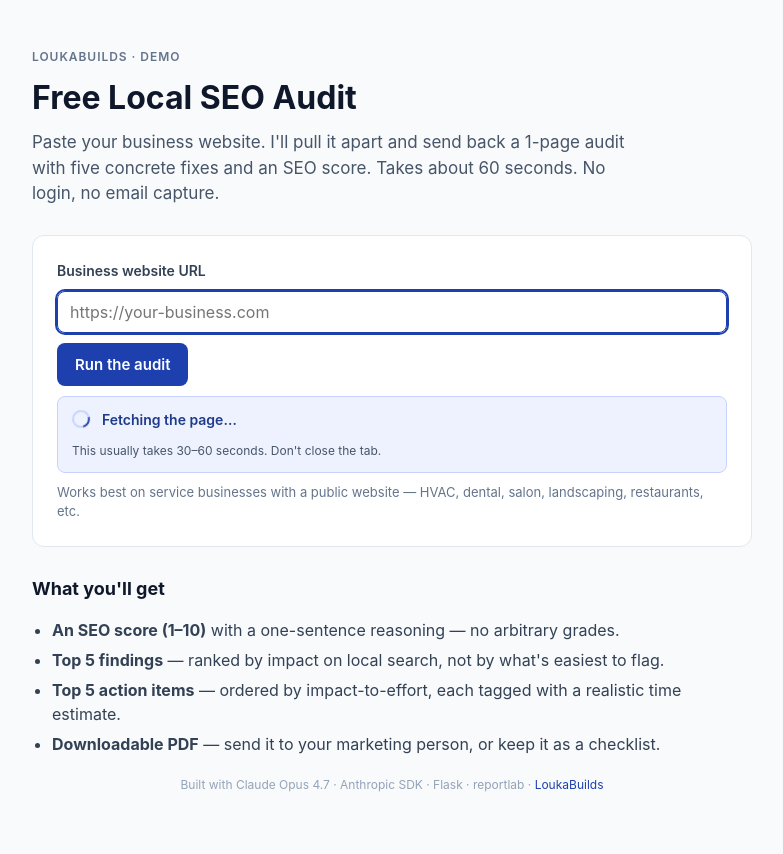
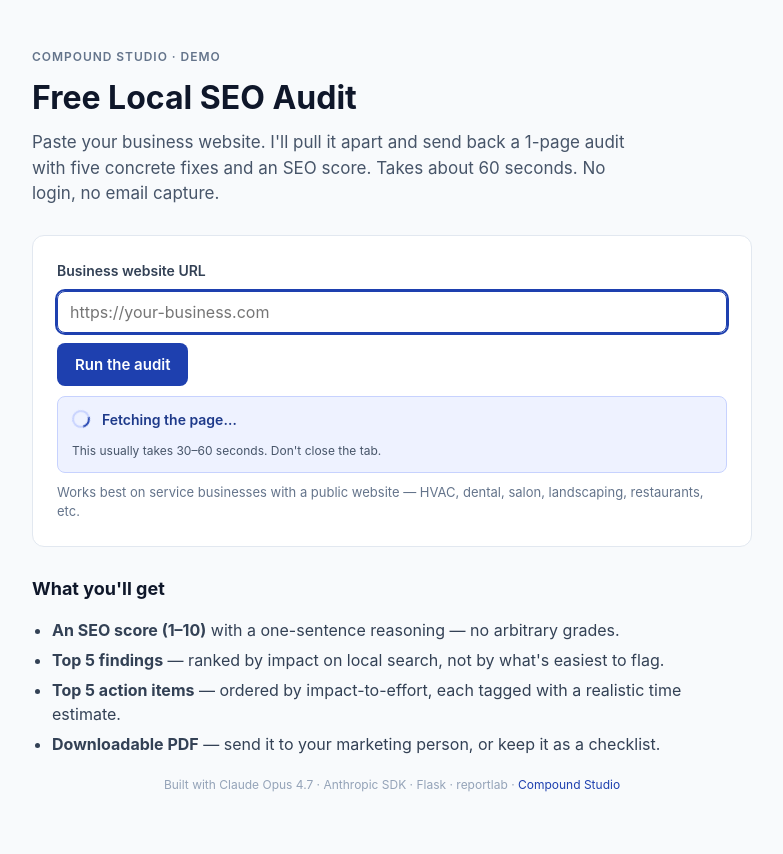
Before and after one commit to Louka212/seo-audit-demo, a Flask app: page / in a window 1280 px wide. Shown: the whole page, without its empty margins (248-1031 px from the left). Run offline with Flask 3, Linux system fonts and the light colour scheme.

Commit message:
Rebrand to Compound Studio (footer, badge, UA, links -> compoundstudio.io)
Co-Authored-By: Claude Fable 5 <noreply@anthropic.com>

```diff
--- a/app.py
+++ b/app.py
@@ -1,4 +1,4 @@
-"""LoukaBuilds SEO Audit — Flask front-end."""
+"""Compound Studio SEO Audit — Flask front-end."""
 from __future__ import annotations
 
 import json
--- a/audit.py
+++ b/audit.py
@@ -15,7 +15,7 @@ from bs4 import BeautifulSoup
 
 
 SCRAPE_TIMEOUT_SECONDS = 15
-USER_AGENT = "Mozilla/5.0 (compatible; LoukaBuildsSEOAudit/1.0)"
+USER_AGENT = "Mozilla/5.0 (compatible; CompoundStudioSEOAudit/1.0)"
 MAX_HTML_BYTES = 750_000  # ~750KB — ignore huge pages (they bust the context anyway)
 
 
--- a/pdf_gen.py
+++ b/pdf_gen.py
@@ -118,7 +118,7 @@ def render_pdf(audit: dict) -> bytes:
         flow.append(Paragraph(f"— {_escape(closing)}", s["closing"]))
 
     flow.append(Paragraph(
-        "Generated by LoukaBuilds · loukahosn@gmail.com · 786-867-1737",
+        "Generated by Compound Studio · malak@compoundstudio.io · 786-867-1737",
         s["footer"]))
 
     doc.build(flow)
--- a/templates/index.html
+++ b/templates/index.html
@@ -3,14 +3,14 @@
 <head>
   <meta charset="utf-8">
   <meta name="viewport" content="width=device-width, initial-scale=1">
-  <title>Free Local SEO Audit — LoukaBuilds</title>
+  <title>Free Local SEO Audit — Compound Studio</title>
   <meta name="description" content="Paste your business website. Get a 1-page actionable SEO audit in 60 seconds. Free. No login.">
   <link rel="stylesheet" href="{{ url_for('static', filename='style.css') }}">
 </head>
 <body>
   <main class="wrap">
     <header class="hero">
-      <div class="eyebrow">LoukaBuilds · Demo</div>
+      <div class="eyebrow">Compound Studio · Demo</div>
       <h1>Free Local SEO Audit</h1>
       <p class="lede">
         Paste your business website. I'll pull it apart and send back a 1-page audit with five concrete fixes and an SEO score.
@@ -75,7 +75,7 @@
 
     <footer>
       Built with Claude Opus 4.7 · Anthropic SDK · Flask · reportlab ·
-      <a href="https://www.loukabuilds.com" rel="noreferrer">LoukaBuilds</a>
+      <a href="https://compoundstudio.io" rel="noreferrer">Compound Studio</a>
     </footer>
   </main>
 </body>
--- a/templates/result.html
+++ b/templates/result.html
@@ -79,7 +79,7 @@
 
     <footer>
       Built with Claude Opus 4.7 · Anthropic SDK · Flask ·
-      <a href="https://www.loukabuilds.com" rel="noreferrer">LoukaBuilds</a>
+      <a href="https://compoundstudio.io" rel="noreferrer">Compound Studio</a>
     </footer>
   </main>
 </body>
```
